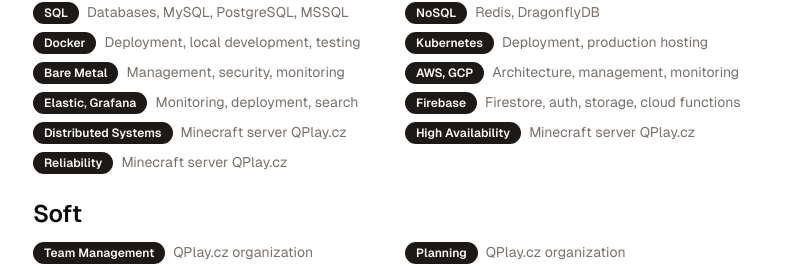
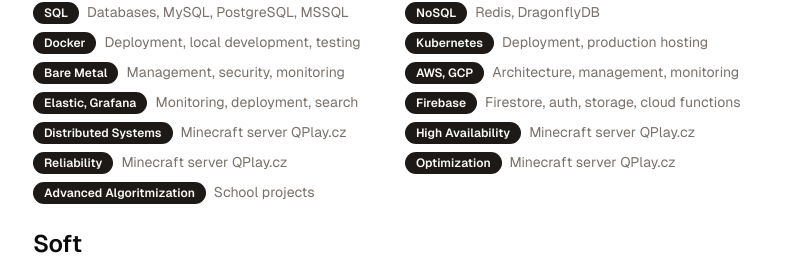
Before and after one commit to dobrac/portfolio, a Next.js app: page / in a window 1280 px wide. Shown: the part 1127-1393 px from the top of the page, without its empty margins (239-1040 px from the left). Built offline with nearby package versions, Linux system fonts and the light colour scheme.

Commit message:
Add more skills

```diff
--- a/src/app/(home)/parts/skills.tsx
+++ b/src/app/(home)/parts/skills.tsx
@@ -82,6 +82,8 @@ export function SkillsPart() {
             <Skill name="Distributed Systems" description="Minecraft server QPlay.cz"/>
             <Skill name="High Availability" description="Minecraft server QPlay.cz"/>
             <Skill name="Reliability" description="Minecraft server QPlay.cz"/>
+            <Skill name="Optimization" description="Minecraft server QPlay.cz"/>
+            <Skill name="Advanced Algoritmization" description="School projects"/>
           </div>
         </div>
 
```
